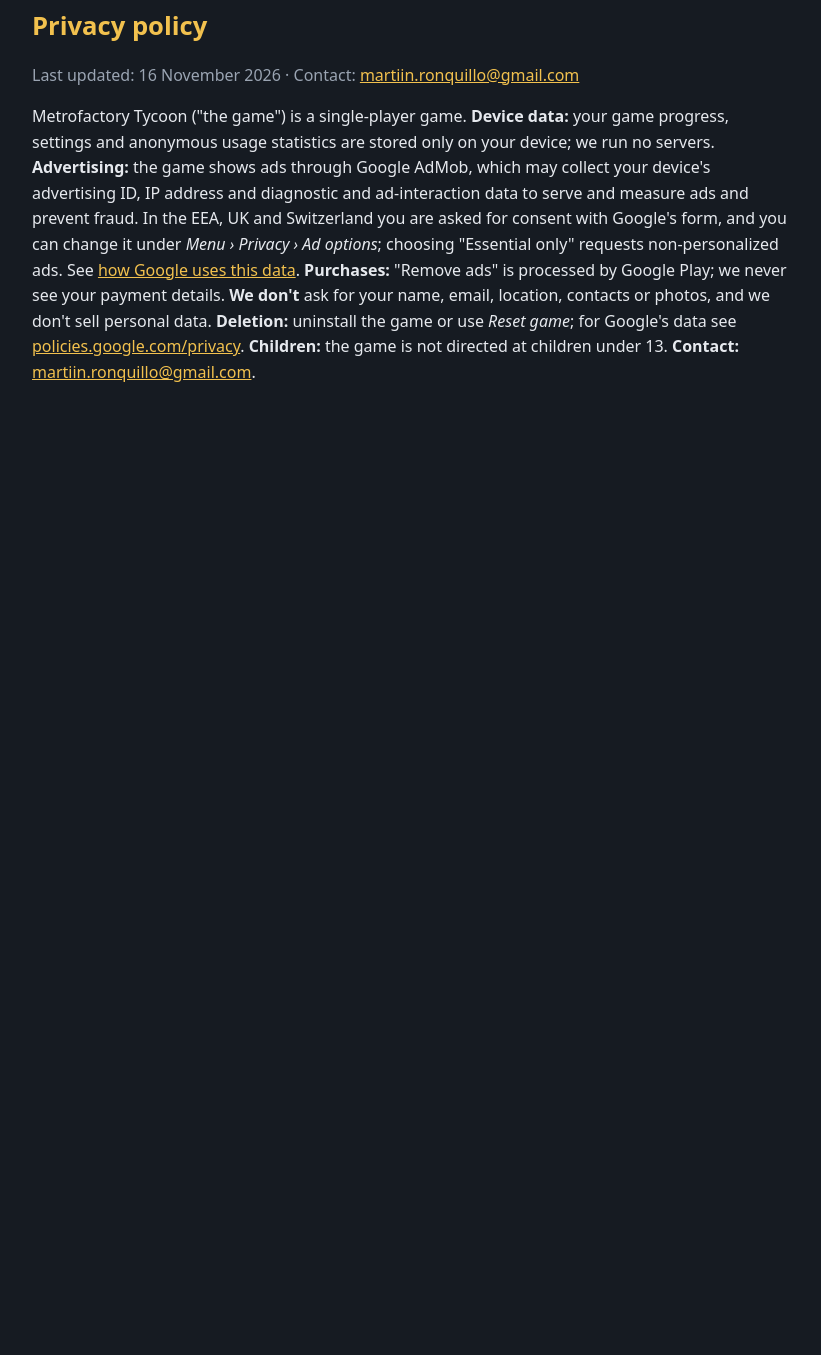
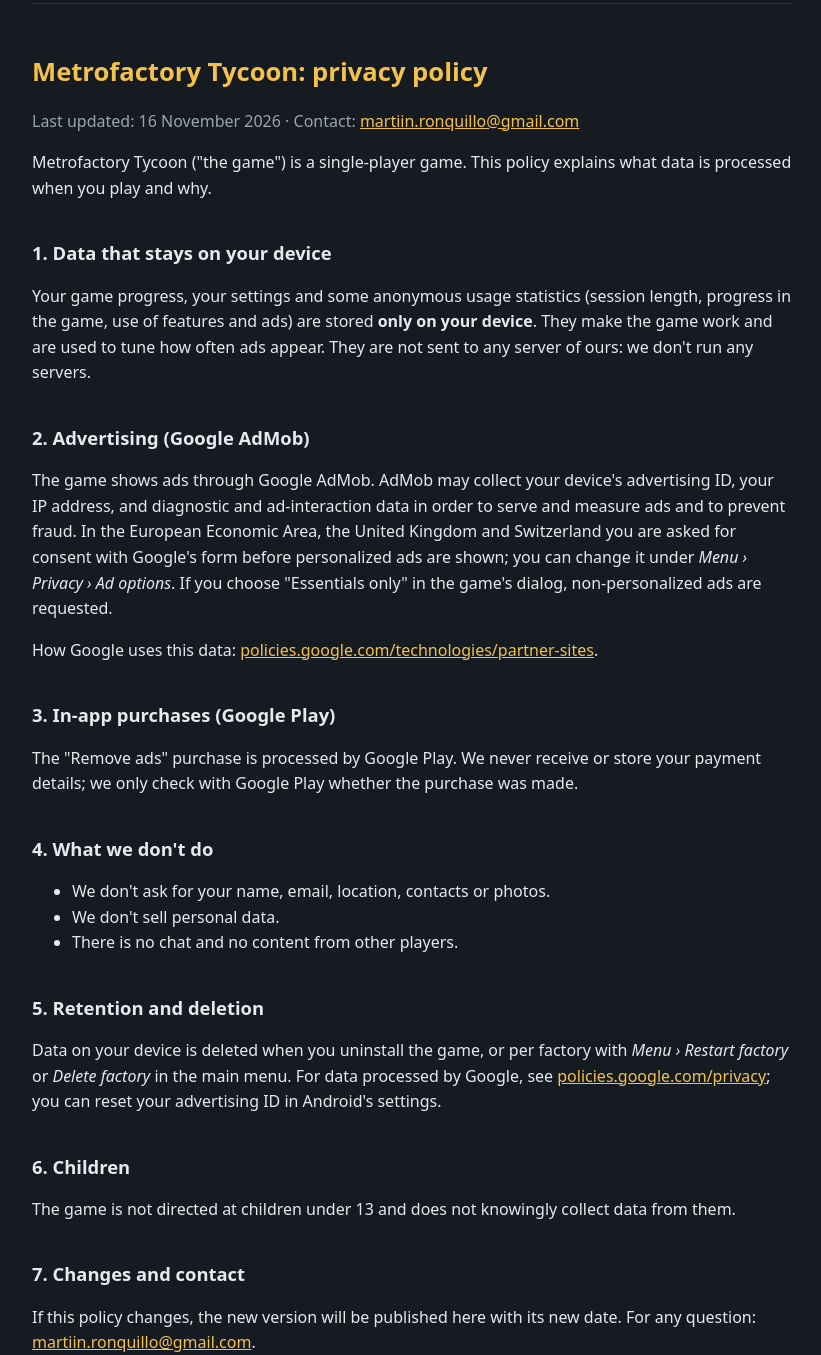
Before and after one commit to RastaBluee/RastaBluee.github.io, a plain HTML site: page metrofactory/privacidad/index.html in a window 1280 px wide. Shown: the part 1445-2800 px from the top of the page, without its empty margins (228-1049 px from the left). Before the commit the page ends 1911 px from the top, so only its background shows below. Drawn offline with Linux system fonts and the light colour scheme.

Commit message:
Política de privacidad y página del juego en español e inglés
Co-Authored-By: Claude Opus 5.5 <noreply@anthropic.com>

```diff
--- a/metrofactory/privacidad/index.html
+++ b/metrofactory/privacidad/index.html
@@ -3,20 +3,24 @@
 <head>
 <meta charset="utf-8">
 <meta name="viewport" content="width=device-width, initial-scale=1">
-<title>Metrofactory Tycoon: política de privacidad</title>
+<title>Metrofactory Tycoon: política de privacidad / privacy policy</title>
 <style>
   :root { --bg: #161b22; --fg: #e6e9ee; --dim: #9aa4b2; --gold: #f2c14e; }
   body { margin: 0; background: var(--bg); color: var(--fg); font: 16px/1.6 system-ui, sans-serif; }
-  main { max-width: 760px; margin: 0 auto; padding: 32px 16px 64px; }
+  main { max-width: 760px; margin: 0 auto; padding: 24px 16px 64px; }
+  nav { text-align: right; font-size: .95em; }
   h1 { color: var(--gold); font-size: 1.6em; margin-bottom: 0; }
   h2 { font-size: 1.15em; margin-top: 2em; }
-  .meta, small { color: var(--dim); }
+  .meta { color: var(--dim); }
   a { color: var(--gold); }
   hr { border: 0; border-top: 1px solid #2c333d; margin: 48px 0; }
 </style>
 </head>
 <body>
 <main>
+<nav><a href="#es">Español</a> · <a href="#en">English</a></nav>
+
+<section id="es" lang="es">
 <h1>Metrofactory Tycoon: política de privacidad</h1>
 <p class="meta">Última actualización: 16 de noviembre de 2026 · Contacto: <a href="mailto:martiin.ronquillo@gmail.com">martiin.ronquillo@gmail.com</a></p>
 
@@ -40,19 +44,49 @@
 </ul>
 
 <h2>5. Conservación y borrado</h2>
-<p>Los datos del dispositivo se borran al desinstalar el juego o con <em>Reiniciar partida</em>. Para los datos que trata Google, consulta <a href="https://policies.google.com/privacy">policies.google.com/privacy</a>; puedes restablecer tu identificador de publicidad en los ajustes de Android.</p>
+<p>Los datos del dispositivo se borran al desinstalar el juego, o los de cada fábrica con <em>Menú › Reiniciar fábrica</em> o <em>Borrar fábrica</em> en el menú principal. Para los datos que trata Google, consulta <a href="https://policies.google.com/privacy">policies.google.com/privacy</a>; puedes restablecer tu identificador de publicidad en los ajustes de Android.</p>
 
 <h2>6. Menores</h2>
 <p>El juego no está dirigido a menores de 13 años y no recoge conscientemente datos de ellos.</p>
 
 <h2>7. Cambios y contacto</h2>
 <p>Si esta política cambia, se publicará aquí con su nueva fecha. Para cualquier pregunta: <a href="mailto:martiin.ronquillo@gmail.com">martiin.ronquillo@gmail.com</a>.</p>
+</section>
 
 <hr>
 
-<h1>Privacy policy</h1>
+<section id="en" lang="en">
+<h1>Metrofactory Tycoon: privacy policy</h1>
 <p class="meta">Last updated: 16 November 2026 · Contact: <a href="mailto:martiin.ronquillo@gmail.com">martiin.ronquillo@gmail.com</a></p>
-<p>Metrofactory Tycoon ("the game") is a single-player game. <strong>Device data:</strong> your game progress, settings and anonymous usage statistics are stored only on your device; we run no servers. <strong>Advertising:</strong> the game shows ads through Google AdMob, which may collect your device's advertising ID, IP address and diagnostic and ad-interaction data to serve and measure ads and prevent fraud. In the EEA, UK and Switzerland you are asked for consent with Google's form, and you can change it under <em>Menu › Privacy › Ad options</em>; choosing "Essential only" requests non-personalized ads. See <a href="https://policies.google.com/technologies/partner-sites">how Google uses this data</a>. <strong>Purchases:</strong> "Remove ads" is processed by Google Play; we never see your payment details. <strong>We don't</strong> ask for your name, email, location, contacts or photos, and we don't sell personal data. <strong>Deletion:</strong> uninstall the game or use <em>Reset game</em>; for Google's data see <a href="https://policies.google.com/privacy">policies.google.com/privacy</a>. <strong>Children:</strong> the game is not directed at children under 13. <strong>Contact:</strong> <a href="mailto:martiin.ronquillo@gmail.com">martiin.ronquillo@gmail.com</a>.</p>
+
+<p>Metrofactory Tycoon ("the game") is a single-player game. This policy explains what data is processed when you play and why.</p>
+
+<h2>1. Data that stays on your device</h2>
+<p>Your game progress, your settings and some anonymous usage statistics (session length, progress in the game, use of features and ads) are stored <strong>only on your device</strong>. They make the game work and are used to tune how often ads appear. They are not sent to any server of ours: we don't run any servers.</p>
+
+<h2>2. Advertising (Google AdMob)</h2>
+<p>The game shows ads through Google AdMob. AdMob may collect your device's advertising ID, your IP address, and diagnostic and ad-interaction data in order to serve and measure ads and to prevent fraud. In the European Economic Area, the United Kingdom and Switzerland you are asked for consent with Google's form before personalized ads are shown; you can change it under <em>Menu › Privacy › Ad options</em>. If you choose "Essentials only" in the game's dialog, non-personalized ads are requested.</p>
+<p>How Google uses this data: <a href="https://policies.google.com/technologies/partner-sites">policies.google.com/technologies/partner-sites</a>.</p>
+
+<h2>3. In-app purchases (Google Play)</h2>
+<p>The "Remove ads" purchase is processed by Google Play. We never receive or store your payment details; we only check with Google Play whether the purchase was made.</p>
+
+<h2>4. What we don't do</h2>
+<ul>
+  <li>We don't ask for your name, email, location, contacts or photos.</li>
+  <li>We don't sell personal data.</li>
+  <li>There is no chat and no content from other players.</li>
+</ul>
+
+<h2>5. Retention and deletion</h2>
+<p>Data on your device is deleted when you uninstall the game, or per factory with <em>Menu › Restart factory</em> or <em>Delete factory</em> in the main menu. For data processed by Google, see <a href="https://policies.google.com/privacy">policies.google.com/privacy</a>; you can reset your advertising ID in Android's settings.</p>
+
+<h2>6. Children</h2>
+<p>The game is not directed at children under 13 and does not knowingly collect data from them.</p>
+
+<h2>7. Changes and contact</h2>
+<p>If this policy changes, the new version will be published here with its new date. For any question: <a href="mailto:martiin.ronquillo@gmail.com">martiin.ronquillo@gmail.com</a>.</p>
+</section>
 </main>
 </body>
 </html>
```
Also changed, not shown: metrofactory/index.html (+3 -2 lines).
